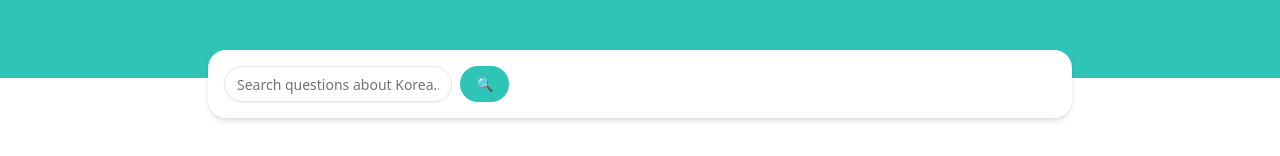
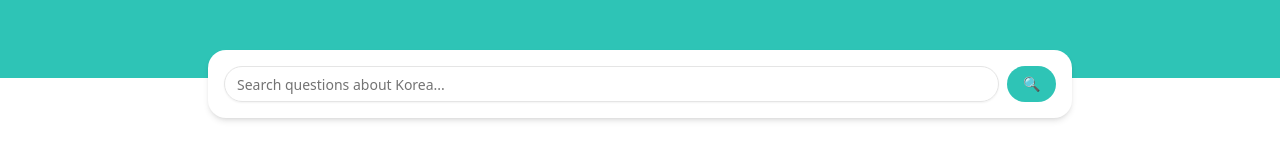
Before and after one commit to millwheel/askoreanative, a Next.js app: page / in a window 1280 px wide. Shown: the part 327-483 px from the top of the page. Built offline with nearby package versions, Linux system fonts and the light colour scheme; no server answers; the database is empty.

Commit message:
feat: question search bar width 수정

```diff
--- a/src/client/components/question/questionSearchBar.tsx
+++ b/src/client/components/question/questionSearchBar.tsx
@@ -13,7 +13,7 @@ export function QuestionSearchBar({
   placeholder: string;
 }) {
   return (
-    <div className="flex items-center gap-2">
+    <div className="flex w-full items-center gap-2 md:flex-1">
       <Input
         type="text"
         value={value}
```
